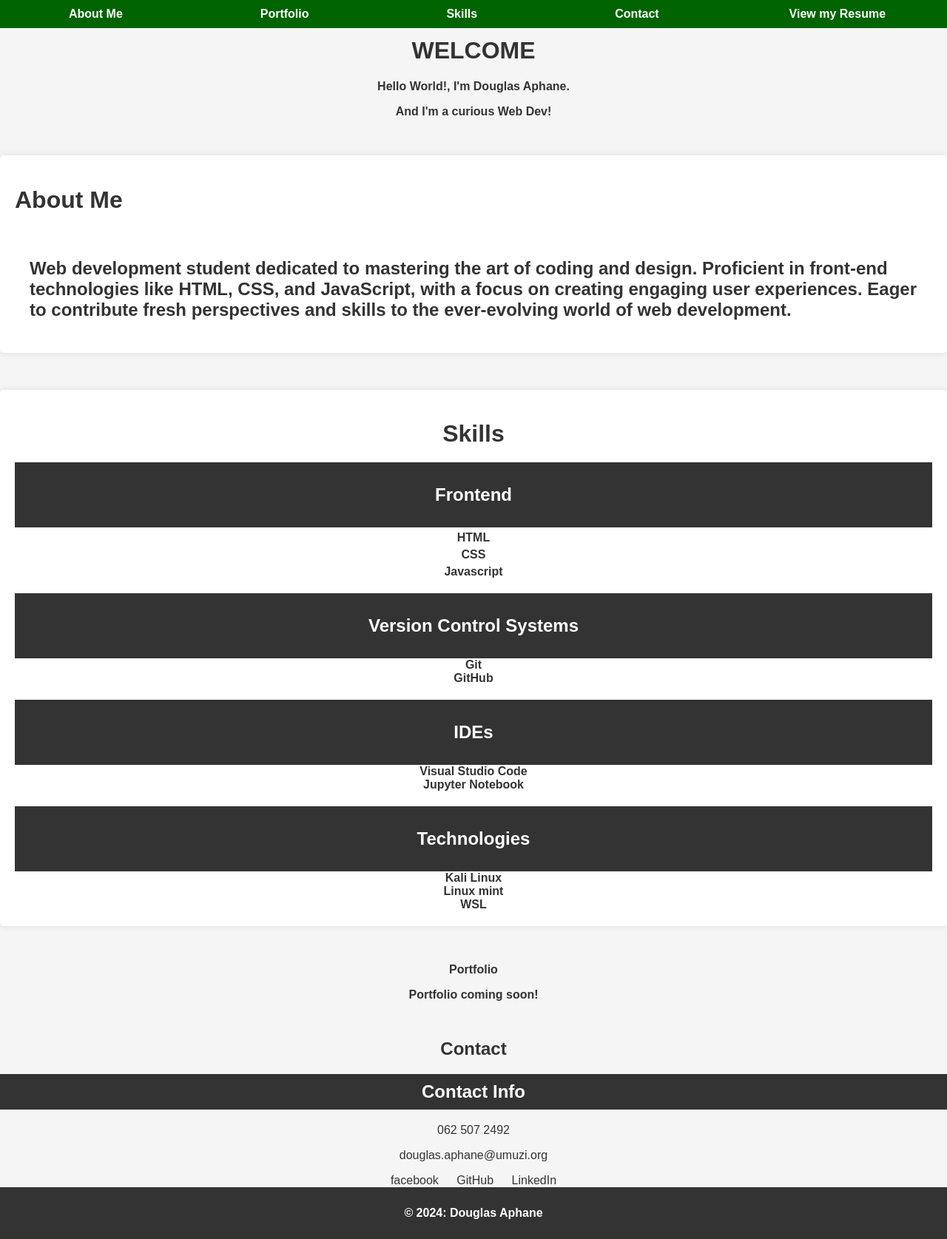
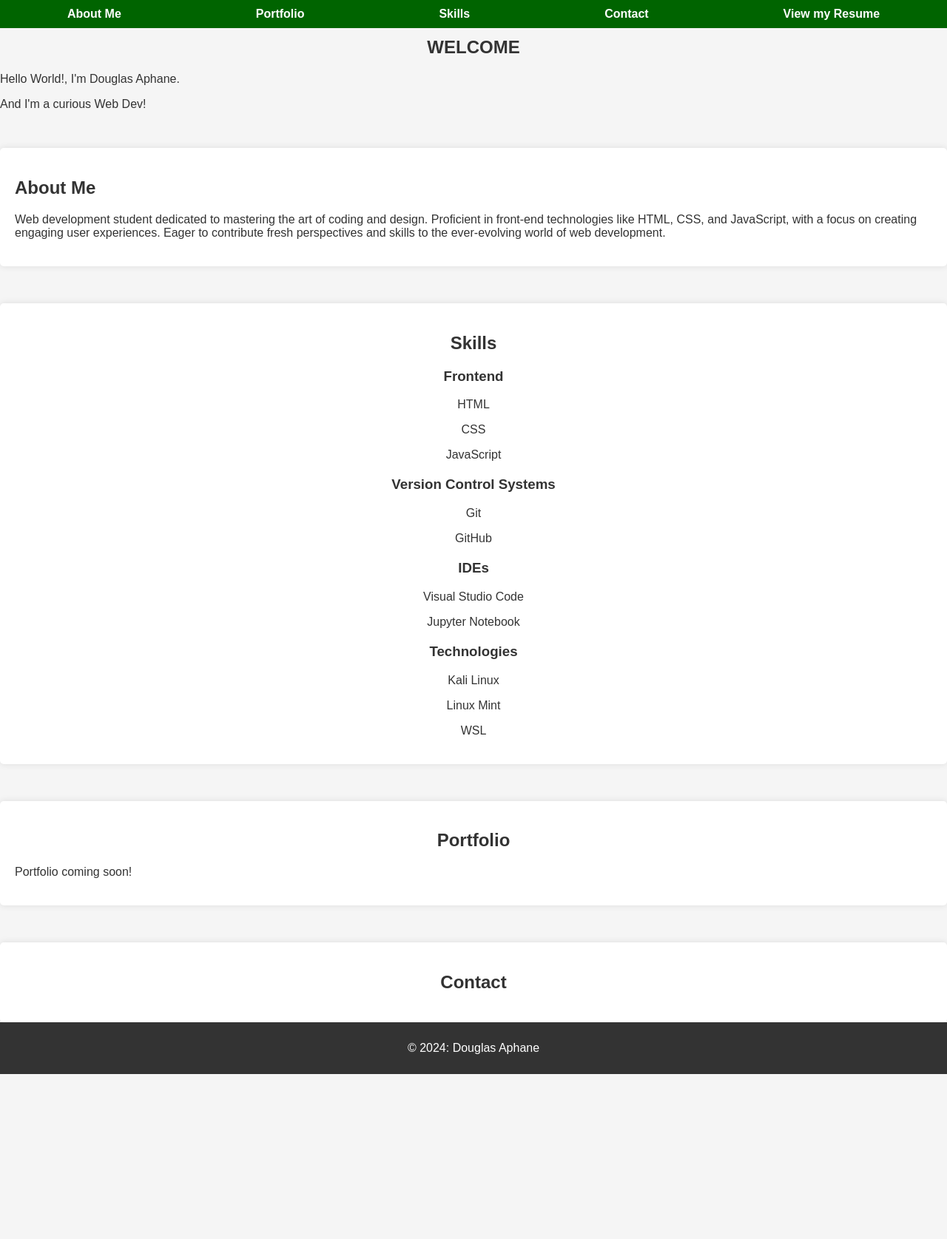
Before and after one commit to SteezyD21/SteezyD21.github.io, a plain HTML site: page index.html in a window 1280 px wide. Shown: the whole page at 74% size. After the commit the page ends 1452 px from the top, so only its background shows below. Drawn offline with Linux system fonts and the light colour scheme.

Commit message:
clean up

```diff
--- a/index.html
+++ b/index.html
@@ -4,8 +4,8 @@
 <head>
     <meta charset="UTF-8">
     <title>Douglas' Portfolio</title>
-    <link rel="stylesheet" href="index.css">
-    <meta name="viewport" content="width=device-width, initial-scale=1.0">
+    <link rel="stylesheet" href="index.css"/> <!-- External CSS file for styling -->
+    <meta name="viewport" content="width=device-width, initial-scale=1.0"/>
 </head>
 
 <body>
@@ -16,165 +16,86 @@
             <a href="#portfolio" class="nav-pill">Portfolio</a>
             <a href="#skills" class="nav-pill">Skills</a>
             <a href="#contacts" class="nav-pill">Contact</a>
-            <a " href="https://drive.google.com/file/d/1YOQmUP7DCxD7C3kY9Mbs7m9EVyxeigLt/view?usp=sharing"
-                target="_blank" style="background-color: transparent; color: white; text-decoration: none;"
-                >View my Resume</a>
-
+            <a href="https://drive.google.com/file/d/1YOQmUP7DCxD7C3kY9Mbs7m9EVyxeigLt/view?usp=sharing"
+                target="_blank" class="nav-pill">View my Resume</a>
         </nav>
     </header>
 
     <main>
+        <section id="welcome" class="welcome-section"> <!-- Semantic section for welcome content -->
             <div class="welcome-space">
                 <h1>WELCOME</h1>
             </div>
-        <div class="Ninja-section">
-            <p style="font-weight: bold;">
-                Hello World!, I'm Douglas Aphane.
-            </p>
-            <p1 style="font-weight: bold;">
-                And I'm a curious Web Dev!
-            </p1>
+            <div class="introduction-section">
+                <p>Hello World!, I'm Douglas Aphane.</p>
+                <p>And I'm a curious Web Dev!</p>
             </div>
+        </section>
 
-        <!--About Me section-->
-        <div id="about" class="section">
-            <h1 style="margin-bottom: 60px; margin-right: 250px;">About
-                Me</h1>
-            <h2 class="about-me-para" style="padding-left: 20px;">
-                <p style="font-weight: bold;">
-                    Web development student dedicated to mastering
-                    the art of coding
-                    and design. Proficient in front-end technologies
-                    like HTML, CSS,
-                    and JavaScript, with a focus on creating
-                    engaging user experiences.
-                    Eager to contribute fresh perspectives and
-                    skills to the ever-evolving
+        <!-- About Me section -->
+        <section id="about" class="section">
+            <h2>About Me</h2> <!-- Changed h1 to h2 for semantic structure -->
+            <p>
+                Web development student dedicated to mastering the art of coding
+                and design. Proficient in front-end technologies like HTML, CSS,
+                and JavaScript, with a focus on creating engaging user experiences.
+                Eager to contribute fresh perspectives and skills to the ever-evolving
                 world of web development.
             </p>
-            </h2>
-        </div>
+        </section>
 
-        <!--Skills Section-->
-        <div id="skills" class="section">
-            <h1 class="section-heading"><i aria-hidden="true"></i>Skills</h1>
+        <!-- Skills Section -->
+        <section id="skills" class="section">
+            <h2 class="section-heading">Skills</h2>
             <div class="section-content">
+                <!-- Skill groups -->
                 <div class="skill-group-card">
-                    <div class="skill-group-heading">
-                        <h2>Frontend</h2>
-                    </div>
-                    <div class="skill-group-content">
-                        <ul>
-                            <li class="skills" style="font-weight: bold;">HTML</li>
-                            <li class="skills" style="font-weight: bold;">CSS</li>
-                            <li class="skills" style="font-weight: bold;">Javascript</li>
-                        </ul>
-                    </div>
+                    <h3>Frontend</h3>
+                    <p class="skill">HTML</p>
+                    <p class="skill">CSS</p>
+                    <p class="skill">JavaScript</p>
                 </div>
 
                 <div class="skill-group-card">
-                    <div class="skill-group-heading">
-                        <h2>Version Control Systems</h2>
-                    </div>
-                    <div class="skill-group-content">
-                        <ul>
-                            <li>
-
-
-                                <span class="skill-text" style="font-weight: bold;">Git</span>
-                            </li>
-                            <li>
-
-
-                                <span class="skill-text" style="font-weight: bold;">GitHub</span>
-                            </li>
-                        </ul>
-                    </div>
+                    <h3>Version Control Systems</h3>
+                    <p class="skill">Git</p>
+                    <p class="skill">GitHub</p>
                 </div>
 
                 <div class="skill-group-card">
-                    <div class="skill-group-heading">
-                        <h2>IDEs</h2>
-                    </div>
-                    <div class="skill-group-content">
-                        <ul>
-                            <li>
-                                <span class="skill-text" style="font-weight: bold;">
-                                    Visual Studio Code</span>
-                            </li>
-                            <li>
-                                <span class="skill-text" style="font-weight: bold;">Jupyter
-                                    Notebook</span>
-                            </li>
-                        </ul>
-                    </div>
+                    <h3>IDEs</h3>
+                    <p class="skill">Visual Studio Code</p>
+                    <p class="skill">Jupyter Notebook</p>
                 </div>
 
                 <div class="skill-group-card">
-                    <div class="skill-group-heading">
-                        <h2>Technologies</h2>
+                    <h3>Technologies</h3>
+                    <p class="skill">Kali Linux</p>
+                    <p class="skill">Linux Mint</p>
+                    <p class="skill">WSL</p>
                 </div>
-                    <div class="skill-group-content">
-                        <ul>
-                            <li>
+                <!-- End of skill groups -->
+            </div>
+        </section>
 
-
-                                <span class="skill-text" style="font-weight: bold;">Kali
-                                    Linux</span>
-                            </li>
-                            <li>
-
-
-                                <span class="skill-text" style="font-weight: bold;">Linux
-                                    mint</span>
-                            </li>
-                            <li>
-
-
-                                <span class="skill-text" style="font-weight: bold;">WSL</span>
-                            </li>
-                        </ul>
-                    </div>
-                </div>
-            </div>
-        </div>
-
-        <!--Portfolio Section-->
-        <section id="portfolio" class="portfolio-section">
-            <h style="font-weight: bolder;", style="font-size: larger;">Portfolio</h>
-            <p style="font-weight: bold;">Portfolio coming soon!</p>
+        <!-- Portfolio Section -->
+        <section id="portfolio" class="section">
+            <h2 class="section-heading">Portfolio</h2>
+            <p>Portfolio coming soon!</p>
         </section>
 
         <!-- Contact Section -->
-        <section id="contacts">
-            <h1 class="section-heading"><iss-card" aria-hidden="true"></i>Contact</h1>
-            <div class="section-content">
-                <div class="contact-card">
-                    <div class="contact-info">
-                        <h2 class="contact-heading">Contact Info</h2>
-                        <div class="contact-info-content">
-                            <p><i cla" aria-hidden="true" style="font-weight: bold;"></i>062 507 2492</p>
-                            <p><i claope" aria-hidden="true"></i style="font-weight: bold;">douglas.aphane@umuzi.org</p>
-                        </div>
-                        <div class="social-media-content">
-                            <a target="_blank" href="https://web.facebook.com/messykruger17/"><i ok"
-                                    aria-hidden="true"></i style="font-weight: bold;">facebook</a>
-                            <a target="_blank" href="https://github.com/SteezyD21">
-                                <ib" aria-hidden="true"></i style="font-weight: bold;">GitHub
-                            </a>
-                            <a target="_blank" href="https://www.linkedin.com/in/douglas-tshenolo-aphane-55202a2aa/"><i
-                                    din" aria-hidden="true" style="font-weight: bold;"></i>LinkedIn</a>
-                        </div>
-                    </div>
-                    <footer class="main-footer">
-                        <div class="footer-about">
-                            <p style="font-weight: bold;">© 2024: Douglas Aphane</p>
+        <section id="contacts" class="section">
+            <h2 class="section-heading">Contact</h2>
+            <!-- Contact info -->
+        </section>
+    </main>
+
+    <footer>
+        <div class="main-footer">
+            <p>&copy; 2024: Douglas Aphane</p>
         </div>
     </footer>
-                </div>
-            </div>
-        </section>
-    </main>
 
 </body>
 
```
Lines whose indentation alone changed are shown as unchanged.
